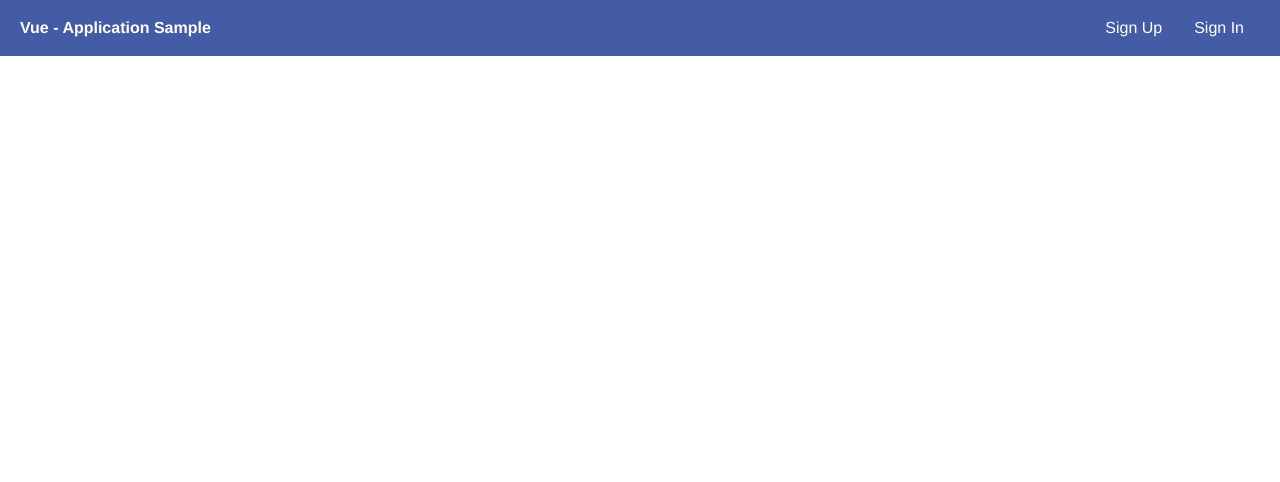
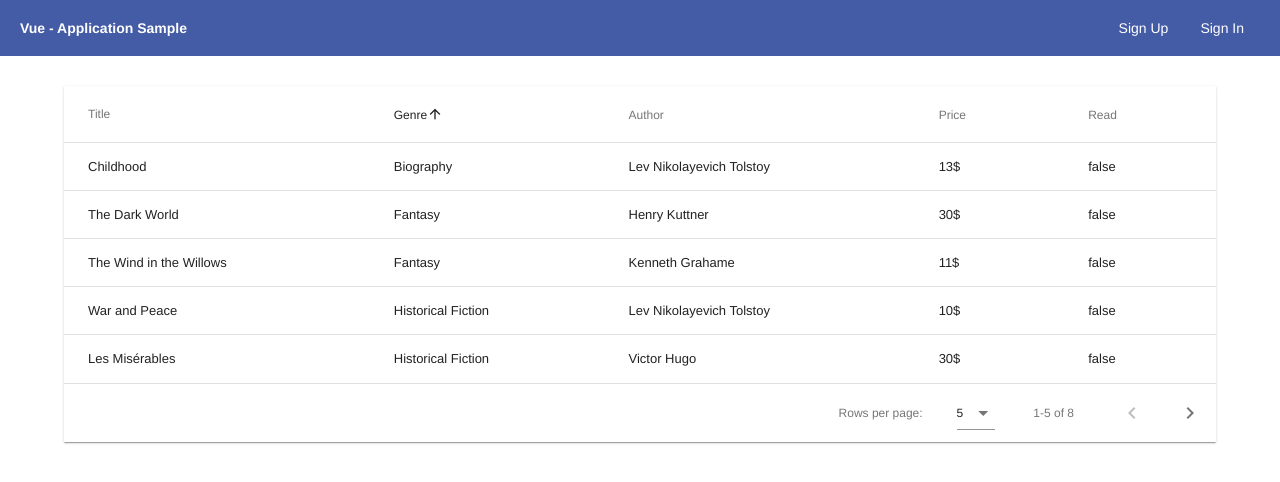
Before and after one commit to adnan-sahin/vue-authentication-and-crud, a Vue app: page /books in a window 1280 px wide. Shown: the top 482 px of the page. Built offline with nearby package versions, Linux system fonts and the light colour scheme.

Commit message:
books component were added

```diff
--- a/package.json
+++ b/package.json
@@ -3,7 +3,7 @@
   "version": "0.1.0",
   "private": true,
   "scripts": {
-    "serve": "vue-cli-service serve",
+    "start": "vue-cli-service serve",
     "build": "vue-cli-service build",
     "lint": "vue-cli-service lint"
   },
@@ -11,6 +11,8 @@
     "axios": "^0.18.0",
     "vue": "^2.5.22",
     "vue-router": "^3.0.2",
+    "vuelidate": "^0.7.4",
+    "vuetify": "^1.5.0",
     "vuex": "^3.1.0"
   },
   "devDependencies": {
--- a/public/index.html
+++ b/public/index.html
@@ -1,17 +1,22 @@
 <!DOCTYPE html>
 <html lang="en">
+
 <head>
   <meta charset="utf-8">
   <meta http-equiv="X-UA-Compatible" content="IE=edge">
   <meta name="viewport" content="width=device-width,initial-scale=1.0">
   <link rel="icon" href="<%= BASE_URL %>favicon.ico">
+  <link href='https://fonts.googleapis.com/css?family=Roboto:100,300,400,500,700,900|Material+Icons' rel="stylesheet">
   <title>vue-authentication-app</title>
 </head>
+
 <body>
   <noscript>
-      <strong>We're sorry but vue-authentication-app doesn't work properly without JavaScript enabled. Please enable it to continue.</strong>
+    <strong>We're sorry but vue-authentication-app doesn't work properly without JavaScript enabled. Please enable it
+      to continue.</strong>
   </noscript>
   <div id="app"></div>
   <!-- built files will be auto injected -->
 </body>
+
 </html>
--- a/src/App.vue
+++ b/src/App.vue
@@ -1,23 +1,24 @@
 <template>
   <div id="app">
-    <app-header />
+    <app-header/>
     <router-view></router-view>
   </div>
 </template>
 
 <script>
-  import Header from './components/header/header.vue'
-  export default {
-    name: 'app',
-    components: {
-      'app-header': Header
-    }
+import Header from "./components/header/header.vue";
+export default {
+  name: "app",
+  components: {
+    "app-header": Header
   }
+};
 </script>
 
 <style>
-  body, html {
-    margin: 0;
-    font-family: "Helvetica Neue", Helvetica, Arial, sans-serif;
-  }
+body,
+html {
+  margin: 0;
+  font-family: "Helvetica Neue", Helvetica, Arial, sans-serif;
+}
 </style>
--- a/src/components/auth/signup.vue
+++ b/src/components/auth/signup.vue
@@ -4,7 +4,8 @@
       <form @submit.prevent="onSubmit">
         <div class="input">
           <label for="email">E-mail</label>
-          <input type="email" id="email" v-model="email">
+          <input type="email" id="email" @input="$v.email.$touch()" v-model="email">
+          <div>{{$v}}</div>
         </div>
         <div class="input">
           <label for="age">Your Age</label>
@@ -54,6 +55,7 @@
 </template>
 
 <script>
+import { required, email } from "vuelidate/lib/validators";
 export default {
   data() {
     return {
@@ -65,6 +67,12 @@ export default {
       hobbyInputs: [],
       terms: false
     };
+  },
+  validations: {
+    email: {
+      required,
+      email
+    }
   },
   methods: {
     onAddHobby() {
--- /dev/null
+++ b/src/components/books/books.vue
@@ -0,0 +1,97 @@
+<template>
+  <v-data-table :headers="headers" :items="books" class="elevation-1">
+    <template slot="items" slot-scope="props">
+      <td>{{ props.item.title }}</td>
+      <td>{{ props.item.genre }}</td>
+      <td>{{ props.item.author }}</td>
+      <td>{{ props.item.price }}</td>
+      <td>{{ props.item.read }}</td>
+    </template>
+  </v-data-table>
+</template>
+
+<script>
+export default {
+  data() {
+    return {
+      headers: [
+        {
+          text: "Title",
+          align: "left",
+          sortable: false,
+          value: "title"
+        },
+        { text: "Genre", value: "genre" },
+        { text: "Author", value: "author" },
+        { text: "Price", value: "price" },
+        { text: "Read", value: "read" }
+      ],
+      books: [
+        {
+          title: "War and Peace",
+          genre: "Historical Fiction",
+          author: "Lev Nikolayevich Tolstoy",
+          price: "10$",
+          read: false
+        },
+        {
+          title: "Les Misérables",
+          genre: "Historical Fiction",
+          author: "Victor Hugo",
+          price: "30$",
+          read: false
+        },
+        {
+          title: "The Time Machine",
+          genre: "Science Fiction",
+          author: "H. G. Wells",
+          price: "15$",
+          read: false
+        },
+        {
+          title: "A Journey into the Center of the Earth",
+          genre: "Science Fiction",
+          author: "Jules Verne",
+          price: "14$",
+          read: false
+        },
+        {
+          title: "The Dark World",
+          genre: "Fantasy",
+          author: "Henry Kuttner",
+          price: "30$",
+          read: false
+        },
+        {
+          title: "The Wind in the Willows",
+          genre: "Fantasy",
+          author: "Kenneth Grahame",
+          price: "11$",
+          read: false
+        },
+        {
+          title: "Life On The Mississippi",
+          genre: "History",
+          author: "Mark Twain",
+          price: "17$",
+          read: false
+        },
+        {
+          title: "Childhood",
+          genre: "Biography",
+          author: "Lev Nikolayevich Tolstoy",
+          price: "13$",
+          read: false
+        }
+      ]
+    };
+  }
+};
+</script>
+
+<style <style scoped>
+.elevation-1 {
+  width: 90%;
+  margin: 30px auto;
+}
+</style>
--- a/src/components/dashboard/dashboard.vue
+++ b/src/components/dashboard/dashboard.vue
@@ -6,7 +6,6 @@
   </div>
 </template>
 <script>
-import axios from "axios";
 export default {
   computed: {
     email() {
--- a/src/components/header/header.vue
+++ b/src/components/header/header.vue
@@ -13,6 +13,9 @@
         </li>
         <li v-if="auth">
           <router-link to="/dashboard">Dashboard</router-link>
+        </li>
+        <li v-if="auth">
+          <router-link to="/books">Books</router-link>
         </li>
       </ul>
     </nav>
--- a/src/router.js
+++ b/src/router.js
@@ -5,6 +5,7 @@ import WelcomePage from './components/welcome/welcome.vue'
 import DashboardPage from './components/dashboard/dashboard.vue'
 import SignupPage from './components/auth/signup.vue'
 import SigninPage from './components/auth/signin.vue'
+import BooksPage from './components/books/books.vue'
 
 import store from './store';
 
@@ -24,7 +25,8 @@ const routes = [
         next('/signin');
       }
     }
-  }
+  },
+  { path: '/books', component: BooksPage }
 ]
 
 export default new VueRouter({ mode: 'history', routes })
--- a/src/store.js
+++ b/src/store.js
@@ -48,7 +48,7 @@ export default new Vuex.Store({
         })
         .catch(error => console.error(error));
     },
-    saveUser({ commit, state }, userData) {
+    saveUser({ state }, userData) {
       if (!state.idToken) {
         return;
       }
```
Also changed, not shown: src/main.js (+9 -0 lines), 1 other file (tests, documents, lock files or other folders). Lines whose indentation alone changed are shown as unchanged.
